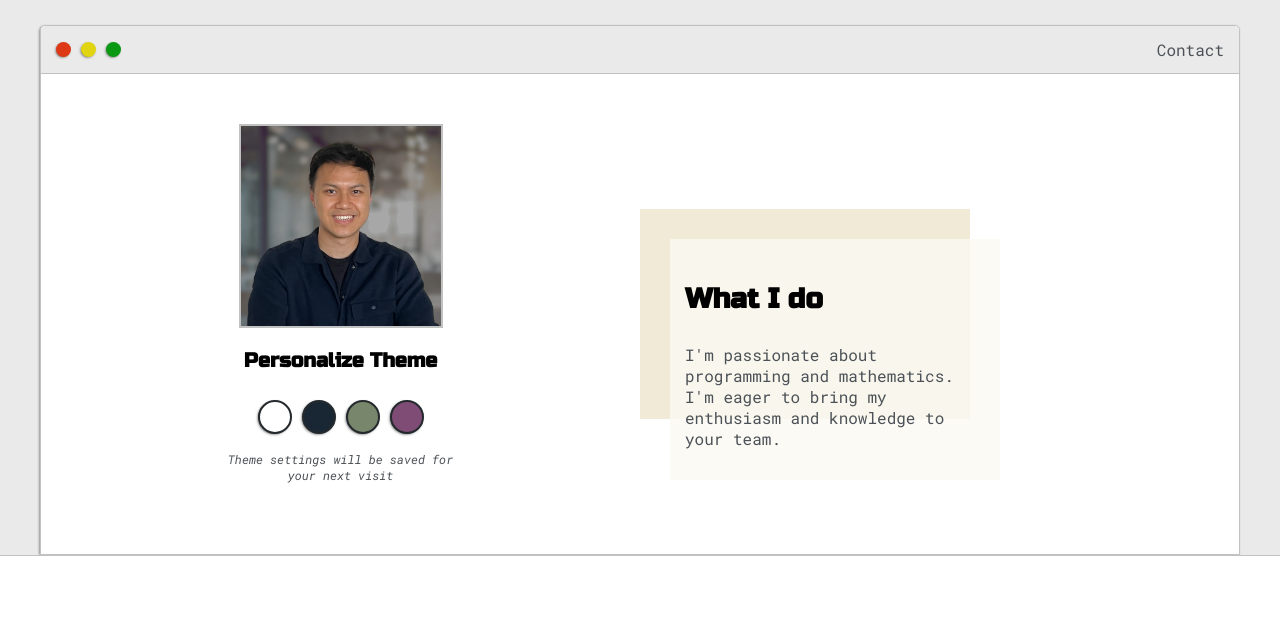
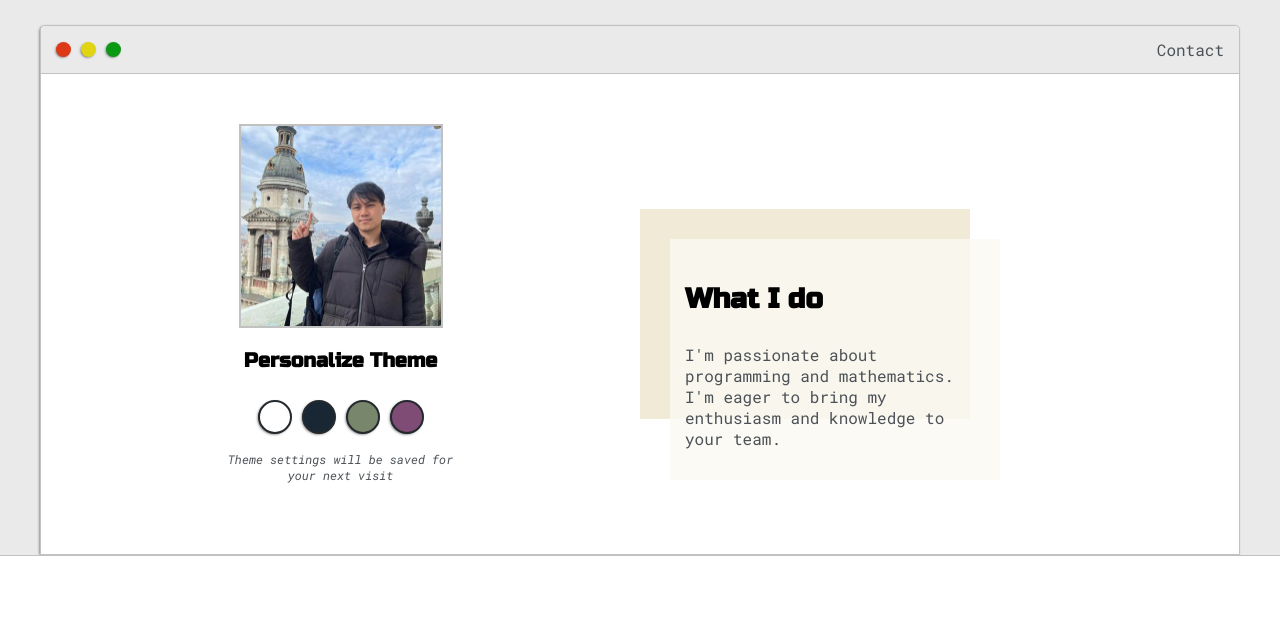
Before and after one commit to Viet-Duc-Nguyen/My-Website, a plain HTML site: page index.html in a window 1280 px wide. Shown: the part 136-771 px from the top of the page. Drawn offline with Linux system fonts and the light colour scheme.

Commit message:
Update index.html

```diff
--- a/index.html
+++ b/index.html
@@ -40,7 +40,7 @@
                 </div>
 
                 <div class="left-column">
-                    <img id="profile_pic" src="duc2.PNG">
+                    <img id="profile_pic" src="duc.jpg">
                     <h5 style="text-align: center; line-height: 0;">Personalize Theme</h5>
 
                     <div id="theme-option-wrapper">
```
